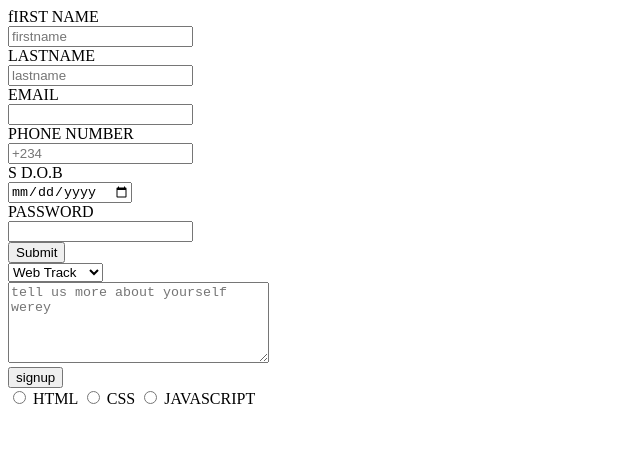
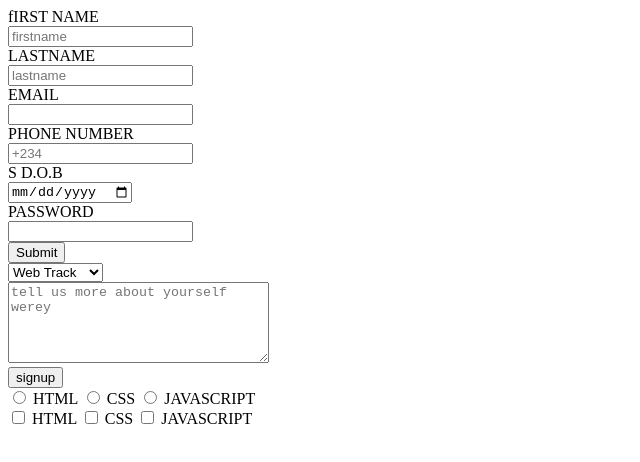
Before and after one commit to librizz900/form.gomycode, a plain HTML site: page index.html in a window 1280 px wide. Shown: the whole page, without its empty margins (0-640 px from the left). Drawn offline with Linux system fonts and the light colour scheme.

Commit message:
checkbox added

```diff
--- a/index.html
+++ b/index.html
@@ -47,6 +47,18 @@ S
         <input type="radio">
         <label for="JAVASCRIPT">JAVASCRIPT</label><br>
 
+        <input type="checkbox">
+        <label for="HTML">HTML</label>
+
+        <input type="checkbox">
+        <label for="CSS">CSS</label>
+
+
+        <input type="checkbox">
+        <label for="JAVASCRIPT">JAVASCRIPT</label><br>
+
+
+
 
     </form>
 
```
